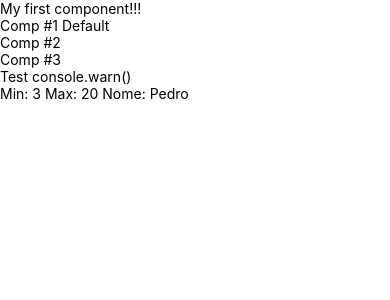
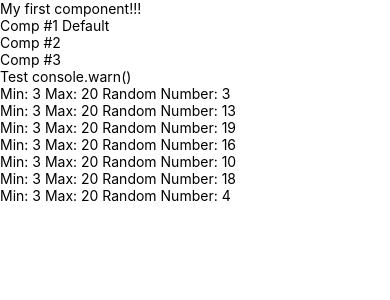
Before and after one commit to pedro-pita/ReactNativeCourse, a React Native app in the folder Projects/SomeFundamentals/: screen / in a window 390 px wide. Shown: the top 300 px of the page. Built offline with nearby package versions, Linux system fonts and the light colour scheme.

Commit message:
Some random values

```diff
--- a/Projects/SomeFundamentals/src/App.js
+++ b/Projects/SomeFundamentals/src/App.js
@@ -15,5 +15,11 @@ export default () =>
       <Comp3 />
       <YellowBoxConsoleWarn />
       <ComponentWithProperties min={3} max={20} name="Pedro"/>
+      <ComponentWithProperties min={3} max={20} name="Pedro"/>
+      <ComponentWithProperties min={3} max={20} name="Pedro"/>
+      <ComponentWithProperties min={3} max={20} name="Pedro"/>
+      <ComponentWithProperties min={3} max={20} name="Pedro"/>
+      <ComponentWithProperties min={3} max={20} name="Pedro"/>
+      <ComponentWithProperties min={3} max={20} name="Pedro"/>
     </View>
   );
--- a/Projects/SomeFundamentals/src/components/4_ComponentWithProperties.js
+++ b/Projects/SomeFundamentals/src/components/4_ComponentWithProperties.js
@@ -1,9 +1,19 @@
 import React from 'react';
 import { Text } from 'react-native';
 
-export default (param) => {
+/*export default param => {
     console.warn(param);
+    const delta = param.max - param.min + 1;
+    const random = parseInt(Math.random() * delta) + param.min;
     return (
-    <Text>Min: {param.min} Max: {param.max} Nome: {param.name}</Text>
+        <Text>Min: {param.min} Max: {param.max} Name: {param.name} Random Number: {random}</Text>
+    )
+};*/
+//OR
+export default ({min, max}) => {
+    const delta = max - min + 1;
+    const random = parseInt(Math.random() * delta) + min;
+    return (
+        <Text>Min: {min} Max: {max} Random Number: {random}</Text>
     )
 };
```
